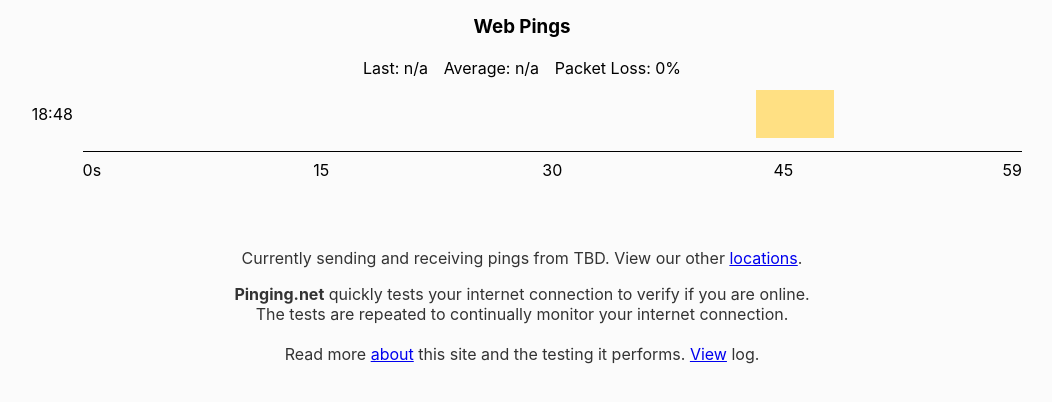
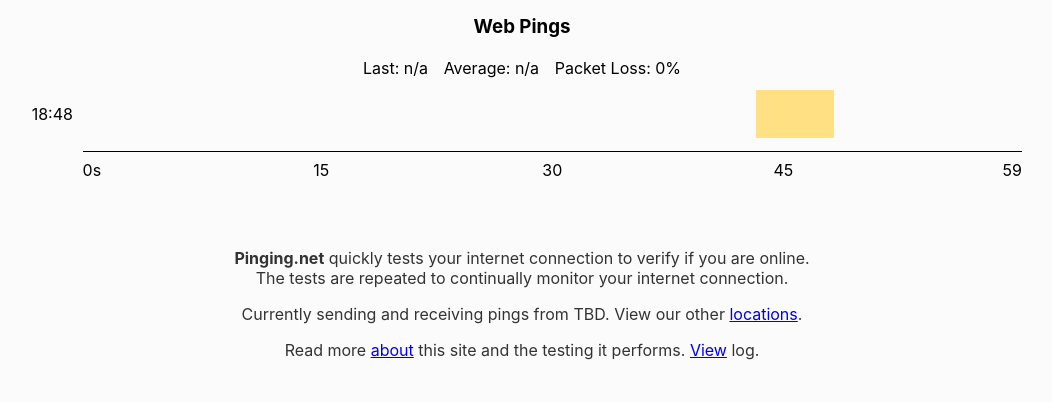
Before and after one commit to benhansen-io/pinging, a website built with Parcel: page frontend/index.html in a window 1280 px wide. Shown: the part 162-564 px from the top of the page, without its empty margins (118-1170 px from the left). Built offline with nearby package versions, Linux system fonts and the light colour scheme; no server answers; files whose address does not match are found by name.

Commit message:
index.html: reorder paragraphs

```diff
--- a/frontend/index.html
+++ b/frontend/index.html
@@ -62,15 +62,17 @@
 <br />
 
 <p class="details">
+  <strong>Pinging.net</strong> quickly tests your internet connection to verify if you are online.
+  <br>
+  The tests are repeated to continually monitor your internet connection.
+</p>
+
+<p class="details">
   Currently sending and receiving pings from <span id="pingLocation">TBD</span>. View our other
   <a href="locations" target="_blank">locations</a>.
 </p>
 
 <p class="details">
-  <strong>Pinging.net</strong> quickly tests your internet connection to verify if you are online.
-  <br>
-  The tests are repeated to continually monitor your internet connection.
-  <br><br>
   Read more <a href="about" target="_blank">about</a> this site and the testing it performs.
   <a id="logToggle" href="javascript:void(0);">View</a> log.
 </p>
```
